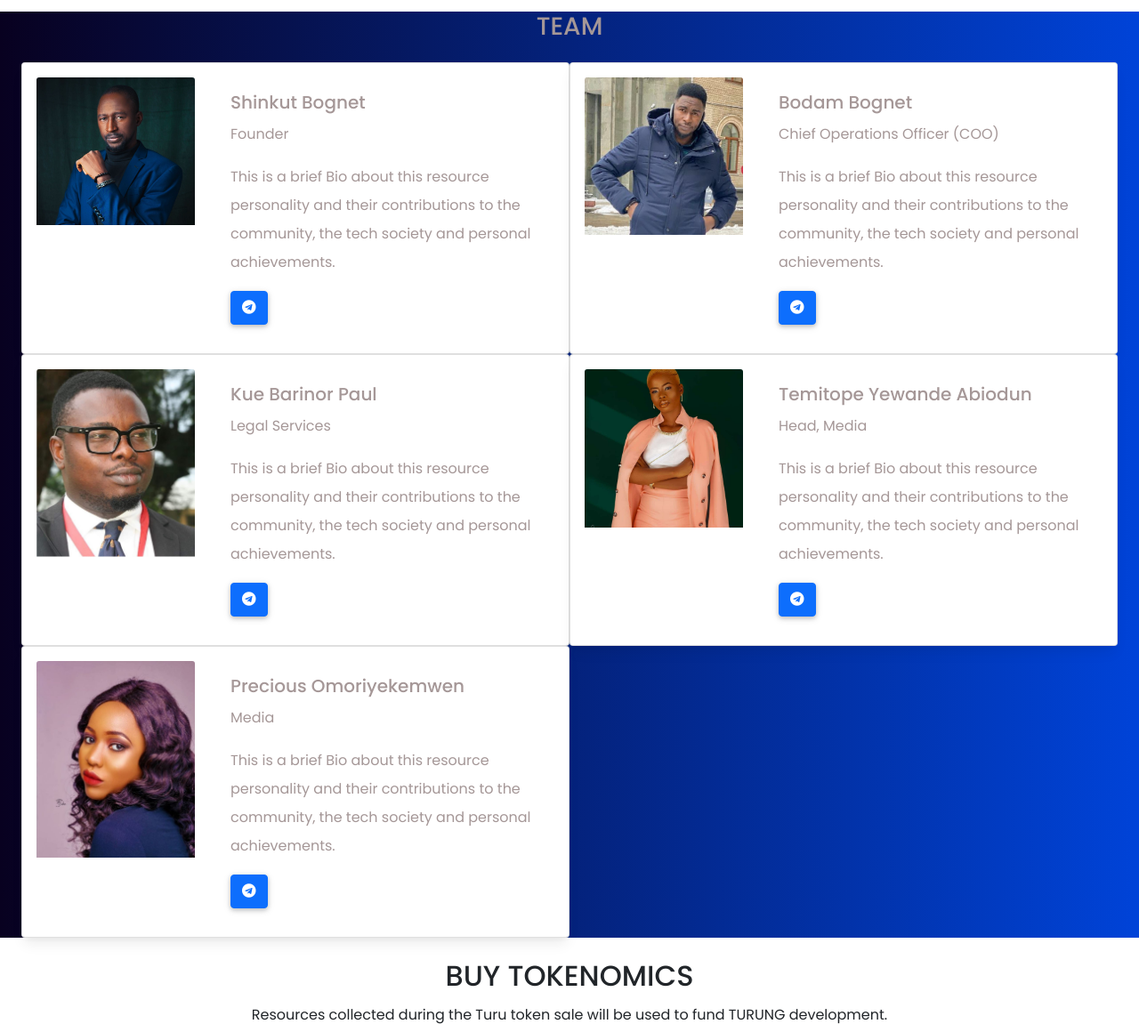
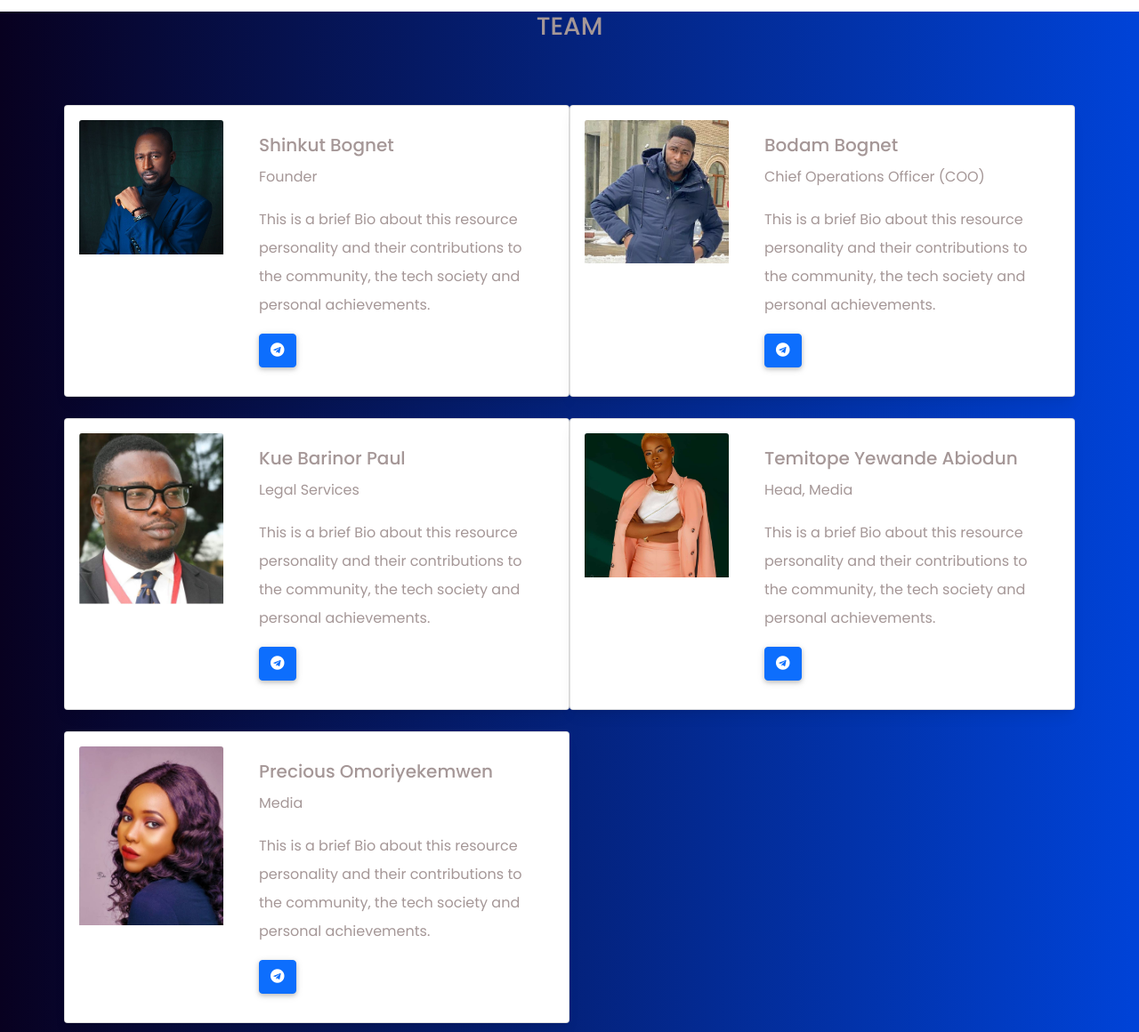
Before and after one commit to brytebee/www.turung.io, a website built with webpack: page src/index.html in a window 1280 px wide. Shown: the part 5799-6959 px from the top of the page at 89% size. Built offline with nearby package versions, Linux system fonts and the light colour scheme; files whose address does not match are found by name.

Commit message:
:lipstick: Add padding to cards
Added padding to button of all cards

```diff
--- a/src/index.html
+++ b/src/index.html
@@ -440,8 +440,8 @@
       <article id="team" class="">
         <h3 class="text-center">TEAM</h3>
 
-        <div class="row m-md-4">
-          <div data-aos="flip-left" class="card col-md-6 p-md-3">
+        <div class="row m-md-4 p-md-5">
+          <div data-aos="flip-left" class="card col-md-6 p-md-3 mb-4">
             <div class="row">
               <div class="col-sm-4">
                 <img
@@ -469,7 +469,7 @@
               </div>
             </div>
           </div>
-          <div data-aos="flip-left" class="card col-md-6 p-md-3">
+          <div data-aos="flip-left" class="card col-md-6 p-md-3 mb-4">
             <div class="row">
               <div class="col-md-4">
                 <img
@@ -497,7 +497,7 @@
               </div>
             </div>
           </div>
-          <div data-aos="flip-left" class="card col-md-6 p-md-3">
+          <div data-aos="flip-left" class="card col-md-6 p-md-3 mb-4">
             <div class="row">
               <div class="col-md-4">
                 <img
@@ -525,7 +525,7 @@
               </div>
             </div>
           </div>
-          <div data-aos="flip-left" class="card col-md-6 p-md-3">
+          <div data-aos="flip-left" class="card col-md-6 p-md-3 mb-4">
             <div class="row">
               <div class="col-md-4">
                 <img
@@ -553,7 +553,7 @@
               </div>
             </div>
           </div>
-          <div data-aos="flip-left" class="card col-md-6 p-md-3">
+          <div data-aos="flip-left" class="card col-md-6 p-md-3 mb-4">
             <div class="row">
               <div class="col-md-4">
                 <img
```
